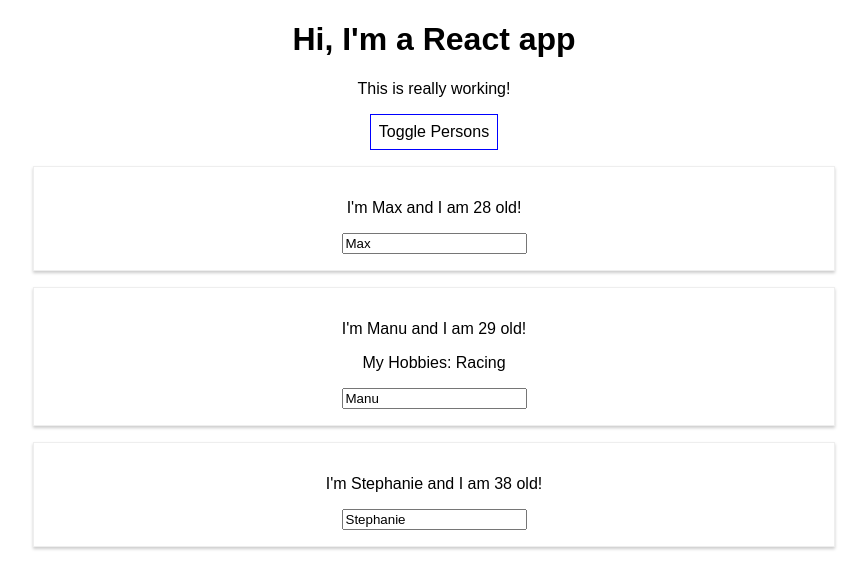
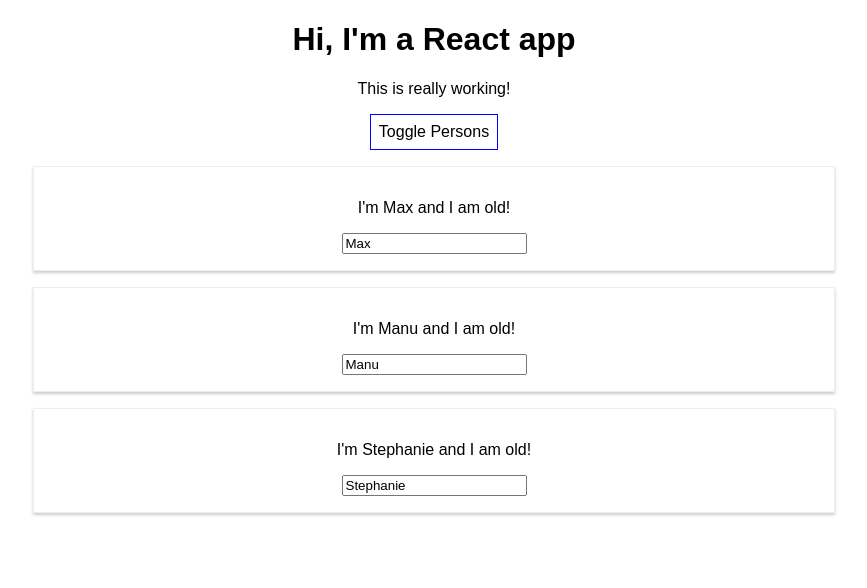
Before and after one commit to bbuchanan/react-tutorial-module1, a React (Create React App) app: page / in a window 1280 px wide. Both pictures are taken after a click on the button "Toggle Persons". Shown: the top 588 px of the page, without its empty margins (206-1073 px from the left). Built offline with nearby package versions, Linux system fonts and the light colour scheme.

Commit message:
unhard coded the persons array and used the map function to display each element

```diff
--- a/src/App.js
+++ b/src/App.js
@@ -55,18 +55,9 @@
     if (this.state.showPersons) {
       persons = (
         <div>
-        <Person
-          name={this.state.persons[0].name}
-          age={this.state.persons[0].age} />
-        <Person
-          name={this.state.persons[1].name}
-          age={this.state.persons[1].age}
-          click={this.switchNameHandler.bind(this, 'Max!')}
-          changed={this.nameChangedHandler}
-        >My Hobbies: Racing</Person>
-        <Person
-          name={this.state.persons[2].name}
-          age={this.state.persons[2].age} />
+          {this.state.persons.map(person => {
+            return <Person name={person.name} age={this.state.age} />
+          })}
       </div>
       )
     }
```
